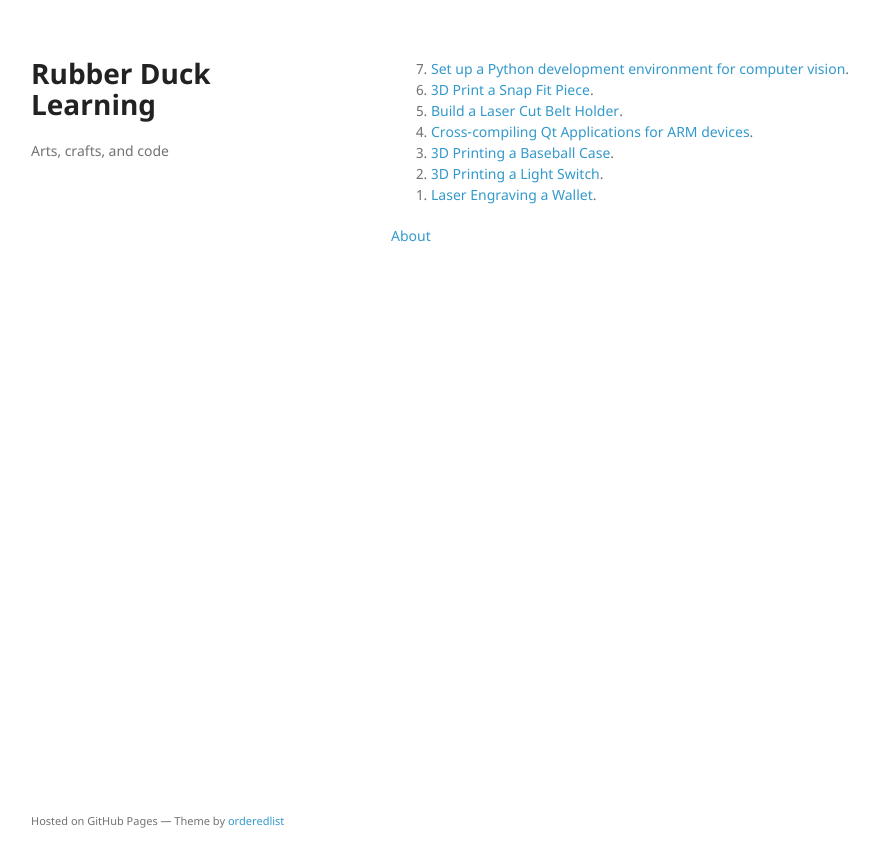
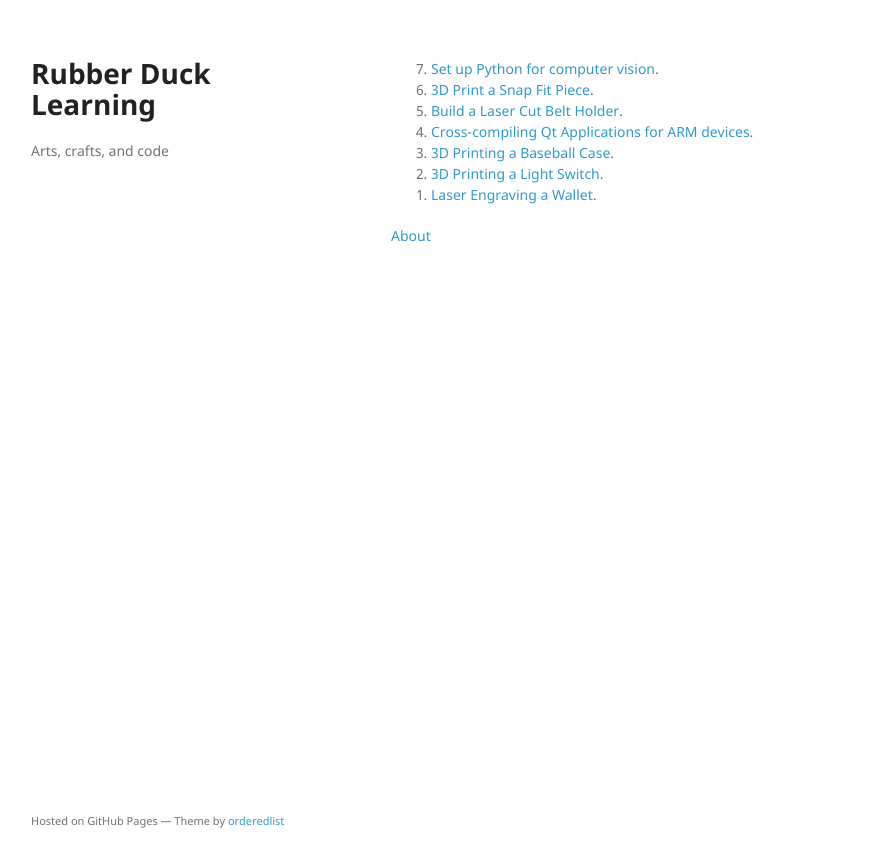
Before and after one commit to dasanchez/dasanchez.github.io, a Jekyll site: the page built from index.md, in a window 1280 px wide. Shown: the top 867 px of the page, without its empty margins (179-1058 px from the left). Built offline with Jekyll 4.4.1, drawn with Linux system fonts in a browser that asks for light colours.

Commit message:
Simplify post title

```diff
--- a/index.md
+++ b/index.md
@@ -2,7 +2,7 @@
 layout: default
 ---
 
-7. [Set up a Python development environment for computer vision](/posts/07_OpenCV).
+7. [Set up Python for computer vision](/posts/07_OpenCV).
 6. [3D Print a Snap Fit Piece](/posts/06_3DP_Snap_Fit).
 5. [Build a Laser Cut Belt Holder](/posts/05_LC_Belt_Holder).
 4. [Cross-compiling Qt Applications for ARM devices](/posts/04_Qt_ARM).
```
Also changed, not shown: posts/07_OpenCV.md (+1 -1 lines).
